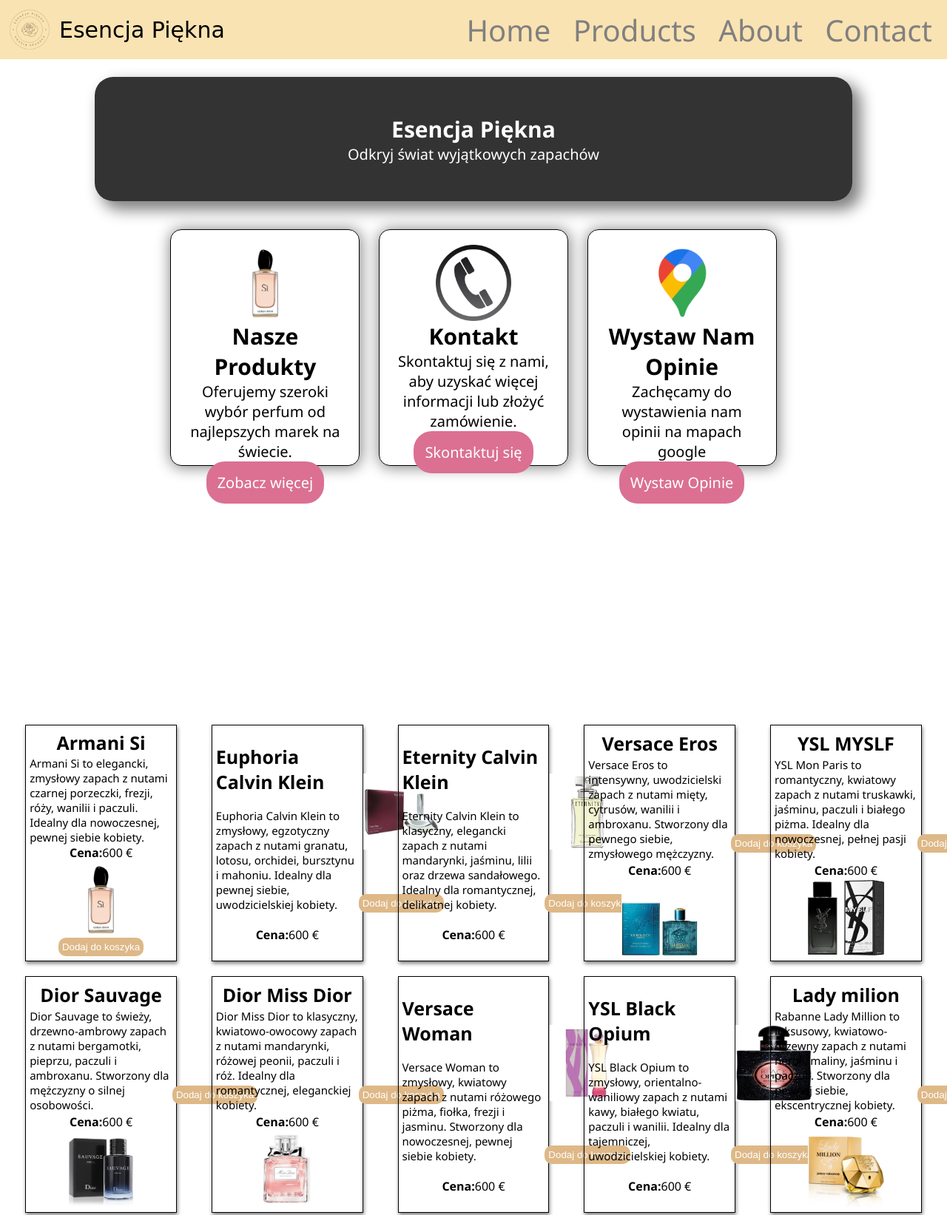
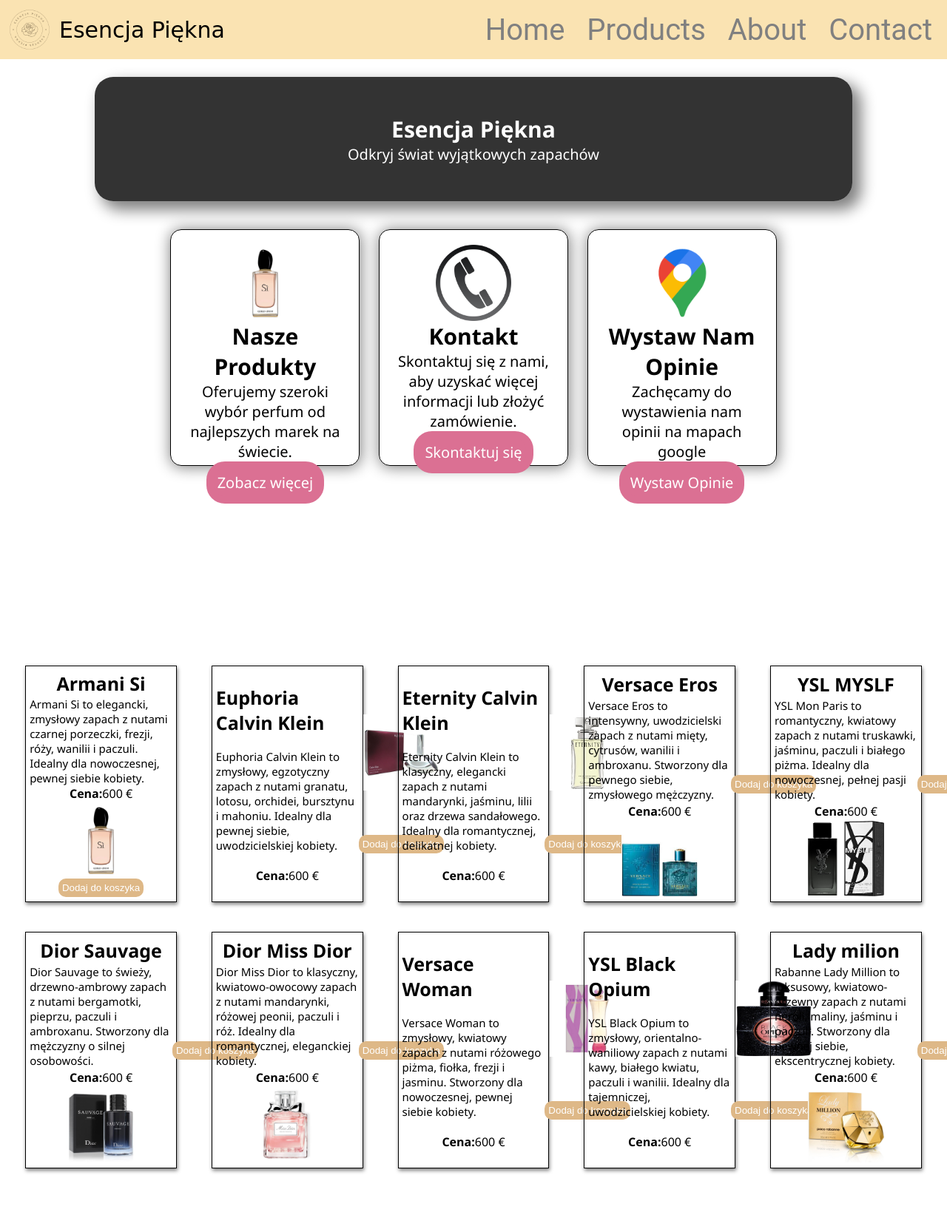
Before and after one commit to Mateosssss/Mateos.github.io, a plain HTML site: page index.html in a window 1280 px wide. Shown: the top 1643 px of the page at 74% size. Drawn offline with Linux system fonts and the light colour scheme; a web font is replaced by a local one.

Commit message:
Update styles.css

```diff
--- a/styles.css
+++ b/styles.css
@@ -46,6 +46,7 @@
     align-items: center;
     font-size: 40px;
     font-weight: 400;
+    font-family: 'Roboto', sans-serif;
 }
 
 .navbar-list ol {
@@ -80,7 +81,6 @@
     display: flex;
     justify-content: space-evenly;
     flex-wrap: wrap; /* Added to allow items to wrap if necessary */
-    padding-top: 10vh;
 }
 
 .item {
```
